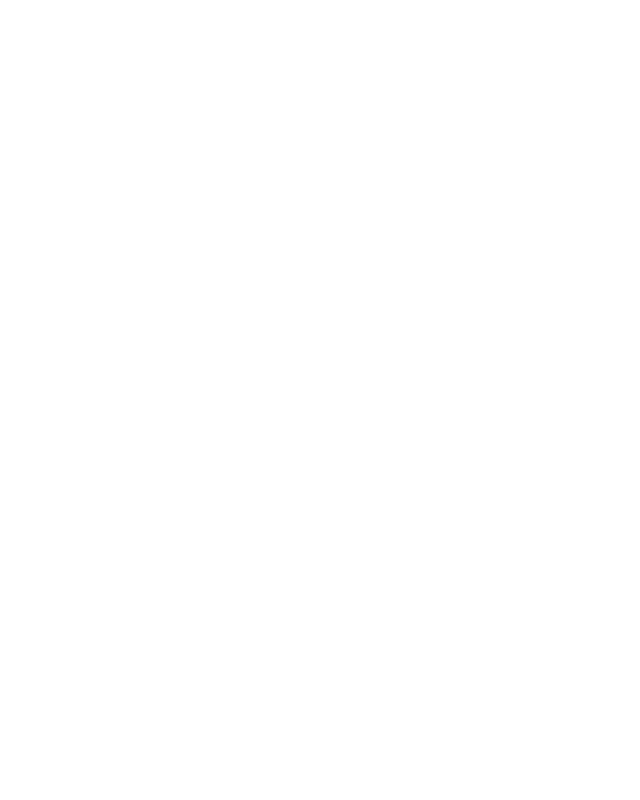
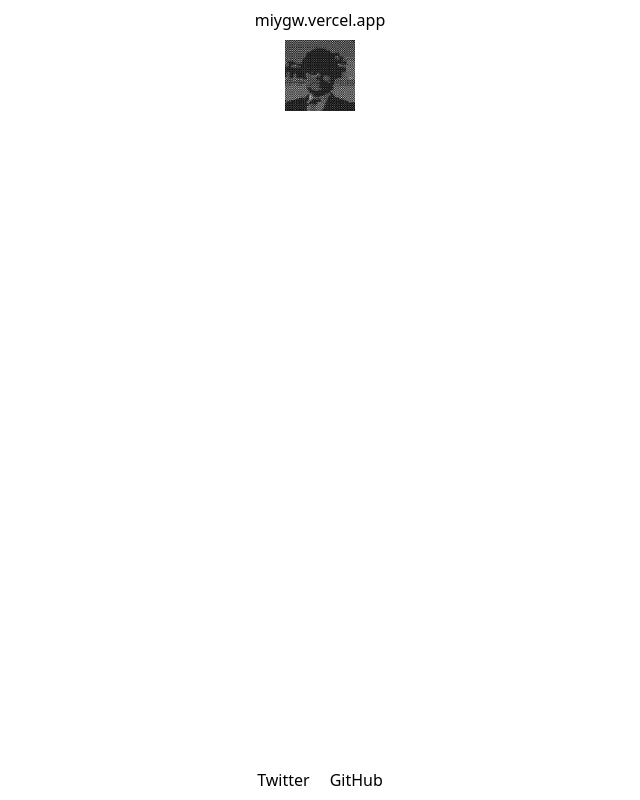
Before and after one commit to miygw/blog, a Next.js app: page / in a window 1280 px wide. Shown: the whole page, without its empty margins (320-960 px from the left). Built offline with nearby package versions, Linux system fonts and the light colour scheme.

Commit message:
レイアウト。

```diff
--- a/src/components/Anchor/index.tsx
+++ b/src/components/Anchor/index.tsx
@@ -5,14 +5,14 @@ type Props = ComponentProps<typeof NextLink> &
   PropsWithChildren<{ href: string }>;
 
 /** `<a>` 拡張。外部リンクの場合はそのまま `<a>` を利用し、内部リンクの場合は `next/link` の `Link` を利用する。 */
-export const Anchor = (props: Props) => {
+export default function Anchor(props: Props) {
   const isExternal = props.href.startsWith('http');
   return isExternal ? (
     <ExternalAnchor {...props} />
   ) : (
     <InternalAnchor {...props} />
   );
-};
+}
 
 const ExternalAnchor = (props: Props) => <a {...props}>{props.children}</a>;
 
--- /dev/null
+++ b/src/components/Layout/Footer.tsx
@@ -0,0 +1,20 @@
+import Anchor from '@/components/Anchor';
+import { twMerge } from 'tailwind-merge';
+
+export default function Footer(props: { className?: string }) {
+  return (
+    <footer
+      className={twMerge(
+        'w-screen flex justify-center gap-x-5',
+        props.className
+      )}
+    >
+      <Item text='Twitter' href='https://twitter.com/6emcSYackedM6ar' />
+      <Item text='GitHub' href='https://github.com/miygw' />
+    </footer>
+  );
+}
+
+const Item = (props: { text: string; href: string }) => {
+  return <Anchor {...props}>{props.text}</Anchor>;
+};
--- /dev/null
+++ b/src/components/Layout/Header.tsx
@@ -0,0 +1,21 @@
+import React from 'react';
+import Image from 'next/image';
+import { twMerge } from 'tailwind-merge';
+
+export default function Header(props: { className?: string }) {
+  return (
+    <header
+      className={twMerge(
+        'w-screen flex flex-col items-center gap-y-2',
+        props.className
+      )}
+    >
+      miygw.vercel.app
+      <Portrait />
+    </header>
+  );
+}
+
+const Portrait = () => {
+  return <Image src='/miygw.jpg' alt='portrait' height='70' width='70' />;
+};
--- /dev/null
+++ b/src/components/Layout/index.tsx
@@ -0,0 +1,14 @@
+import Footer from './Footer';
+import Header from './Header';
+
+type Props = { children: React.ReactNode };
+
+export default function Layout(props: Props) {
+  return (
+    <div className='flex flex-col min-h-screen'>
+      <Header className='mt-2' />
+      <main>{props.children}</main>
+      <Footer className='mb-2 mt-auto' />
+    </div>
+  );
+}
--- a/src/pages/_app.tsx
+++ b/src/pages/_app.tsx
@@ -1,6 +1,11 @@
-import '@/styles/globals.css'
-import type { AppProps } from 'next/app'
+import Layout from '@/components/Layout';
+import '@/styles/globals.css';
+import type { AppProps } from 'next/app';
 
 export default function App({ Component, pageProps }: AppProps) {
-  return <Component {...pageProps} />
+  return (
+    <Layout>
+      <Component {...pageProps} />
+    </Layout>
+  );
 }
```
Also changed, not shown: public/miygw.jpg (added), 1 other file (tests, documents, lock files or other folders).
